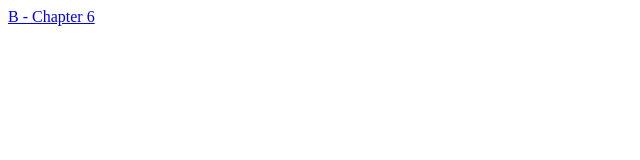
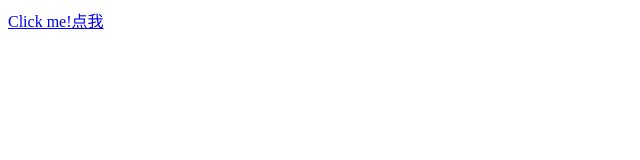
Before and after one commit to HNURVCLab/hnurvclab.github.io, a plain HTML site: page index.html in a window 1280 px wide. Shown: the full height of the page, 0-640 px from the left. Drawn offline with Linux system fonts and the light colour scheme.

Commit message:
Update index.html

```diff
--- a/index.html
+++ b/index.html
@@ -8,7 +8,7 @@
 
 <body>
 
-<a href="http://112.74.83.234/">B - Chapter 6</a>
+<a href="http://112.74.83.234/">Click me!点我</a>
 
 </body>
 </html>
```
